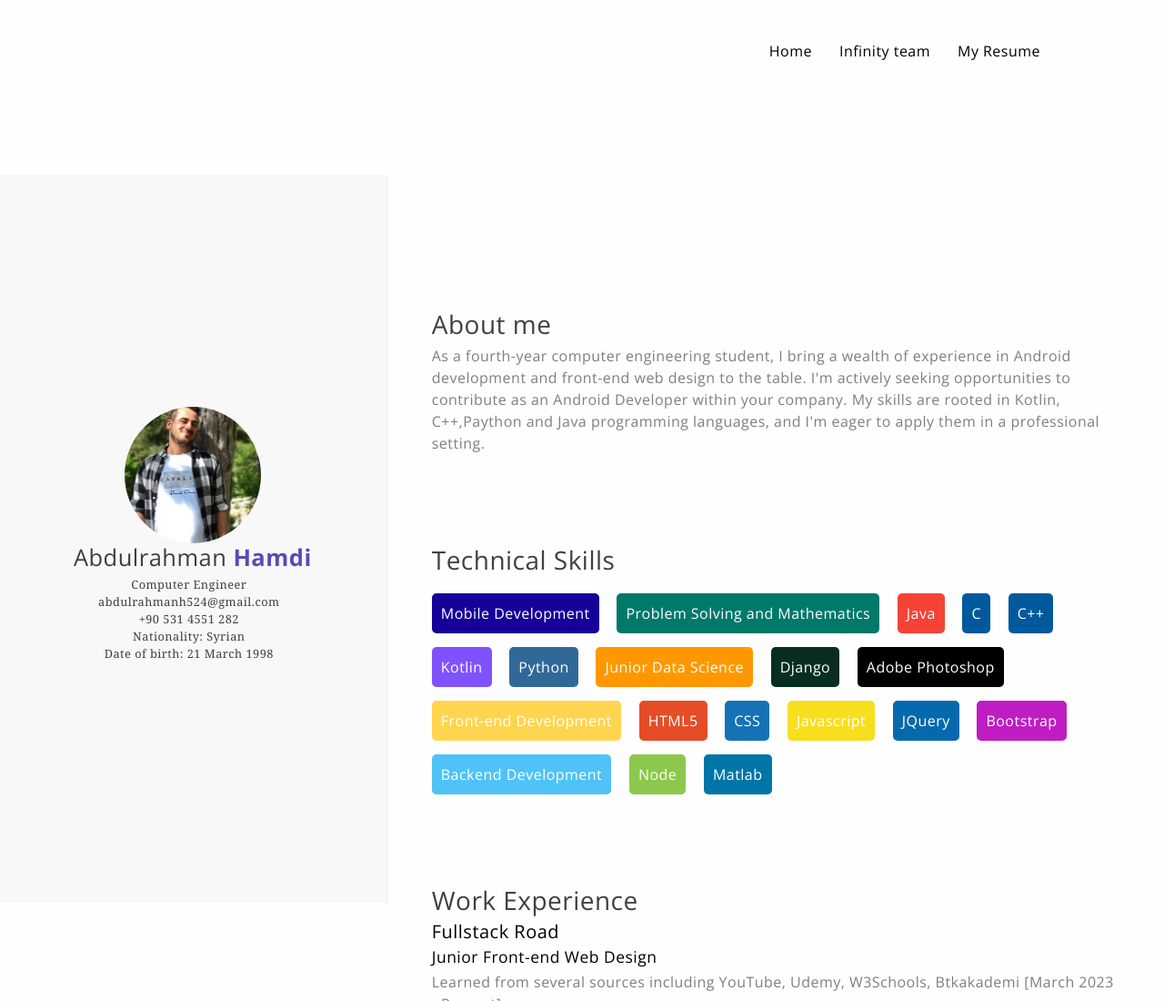
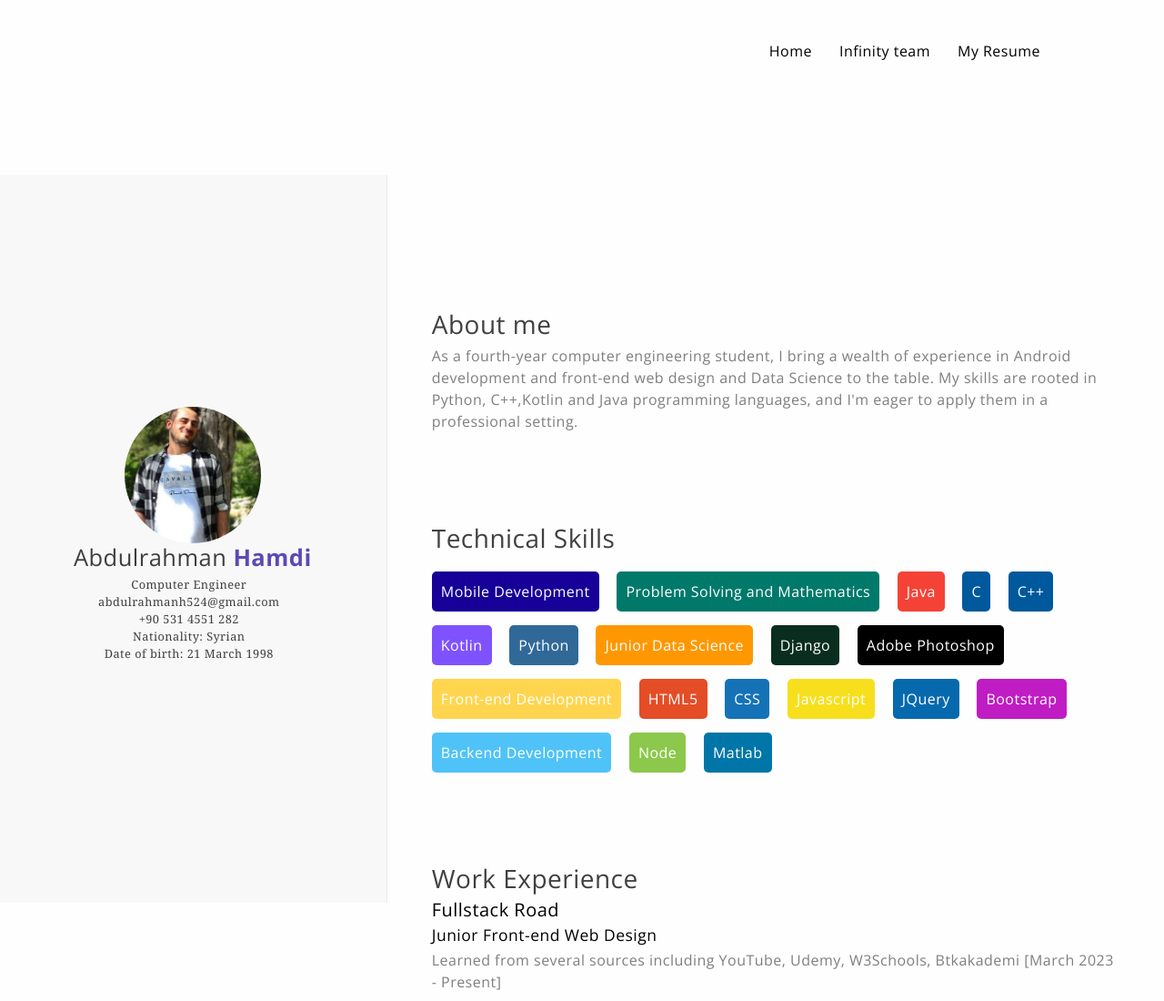
Before and after one commit to abdulrahmanhamdi/MyWebsite, a plain HTML site: page about.html in a window 1280 px wide. Shown: the top 1100 px of the page at 91% size. Drawn offline with nearby package versions, Linux system fonts and the light colour scheme.

Commit message:
modified code

```diff
--- a/about.html
+++ b/about.html
@@ -67,7 +67,7 @@
         <div class="inner">
             <section>
                 <h1>About me</h1>
-                <p>As a fourth-year computer engineering student, I bring a wealth of experience in Android development and front-end web design to the table. I'm actively seeking opportunities to contribute as an Android Developer within your company. My skills are rooted in Kotlin, C++,Paython and Java programming languages, and I'm eager to apply them in a professional setting.</p>
+                <p>As a fourth-year computer engineering student, I bring a wealth of experience in Android development and front-end web design and Data Science to the table. My skills are rooted in Python, C++,Kotlin and Java programming languages, and I'm eager to apply them in a professional setting.</p>
                </section>
             <section>
                 <h1>Technical Skills</h1>
```
